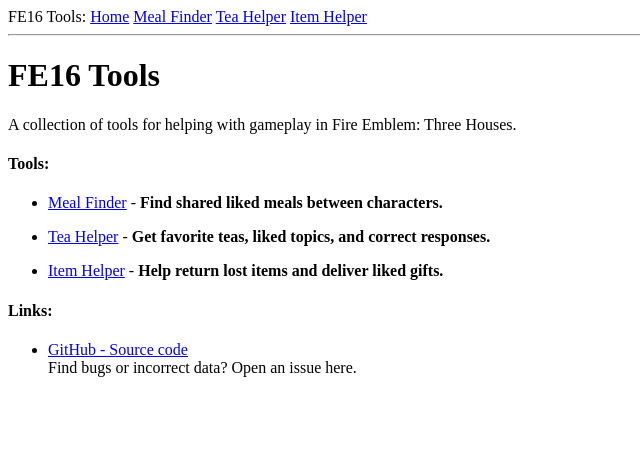
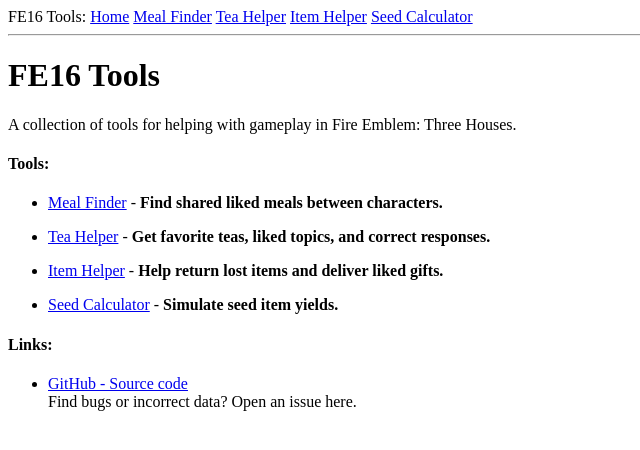
Before and after one commit to brufinus/fe16-tools, a Flask app: page / in a window 1280 px wide. Shown: the top 450 px of the page, without its empty margins (0-640 px from the left). Run offline with Flask 3, Linux system fonts and the light colour scheme.

Commit message:
add seed calc view

```diff
--- a/app/forms.py
+++ b/app/forms.py
@@ -19,3 +19,6 @@ class CharacterForm(FlaskForm):
 class ItemForm(FlaskForm):
     lost_item = SelectField('Item', choices=[], render_kw={'autofocus': True, 'id': 'lost_item_dropdown'})
     character = SelectField('Character', choices=[], render_kw={'id': 'character_dropdown'})
+
+class SeedForm(FlaskForm):
+    seed = SelectField('Seed', choices=[], render_kw={'autofocus': True, 'id': 'seed_dropdown'})
--- a/app/routes.py
+++ b/app/routes.py
@@ -1,8 +1,8 @@
 from flask import render_template, redirect, request, jsonify
 from sqlalchemy import func
 from app import app, db
-from app.forms import CharacterForm, DualCharacterForm, get_choices, ItemForm
-from app.models import Character, Menu, liked_meals, TeaTopic, LostItem, Gift, liked_gifts
+from app.forms import CharacterForm, DualCharacterForm, get_choices, ItemForm, SeedForm
+from app.models import Character, Menu, liked_meals, TeaTopic, LostItem, Gift, liked_gifts, Seed
 import sqlalchemy as sa
 
 
@@ -24,6 +24,11 @@ def index():
             'name': 'Item Helper',
             'description': 'Help return lost items and deliver liked gifts.',
             'id': 'item_helper'
+        },
+        {
+            'name': 'Seed Calculator',
+            'description': 'Simulate seed item yields.',
+            'id': 'seed_calculator'
         }
     ]
 
@@ -133,3 +138,20 @@ def get_item_data():
 
     return jsonify({'character': character_data,
                     'gifts': gift_data})
+
+@app.route('/seed-calculator', methods=['GET', 'POST'])
+def seed_calculator():
+    form = SeedForm()
+    seed_choices = get_choices(Seed)
+    form.seed.choices = seed_choices
+    redirect('')
+
+    return render_template('seed_calculator.html', title='Seed Calc',
+                           page_name='Seed Yield Calculator', form=form)
+
+@app.route('/get_seed_data', methods=['POST'])
+def get_seed_data():
+    sid = int(request.json['seed_selected_option'])
+    seed = db.session.get(Seed, sid)
+
+    return jsonify()
--- a/app/templates/base.html
+++ b/app/templates/base.html
@@ -13,6 +13,7 @@
             <a href="{{ url_for('meal_finder') }}">Meal Finder</a>
             <a href="{{ url_for('tea_helper') }}">Tea Helper</a>
             <a href="{{ url_for('item_helper') }}">Item Helper</a>
+            <a href="{{ url_for('seed_calculator') }}">Seed Calculator</a>
         </div>
         <hr>
         <h1>{{ page_name }}</h1>
```
Also changed, not shown: app/templates/seed_calculator.html (added, +51 -0 lines).
